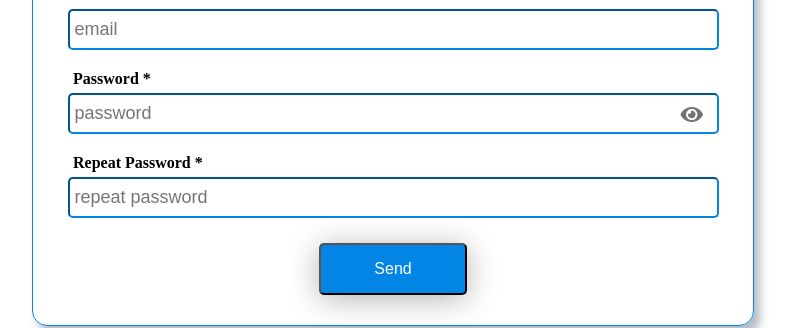
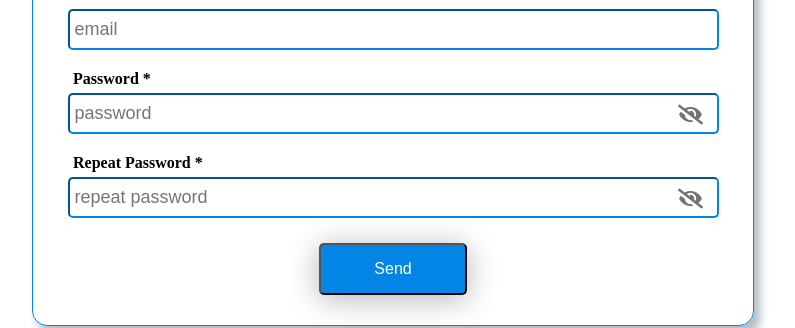
Before and after one commit to nikitonskii/tiny-shop, a React (Create React App) app: page / in a window 1280 px wide. Shown: the part 292-620 px from the top of the page, without its empty margins (247-1042 px from the left). Built offline with nearby package versions, Linux system fonts and the light colour scheme.

Commit message:
refactor / added prettier rules

```diff
--- a/src/App.tsx
+++ b/src/App.tsx
@@ -3,7 +3,7 @@ import logo from './logo.svg';
 import './App.scss';
 import SignIn from './pages/signIn/SignIn';
 
-function App() {
+const App: React.FC = (): JSX.Element => {
   return (
     <div className='App'>
       <img src={logo} className='App-logo' alt='logo' />
--- a/src/components/Button/types.ts
+++ b/src/components/Button/types.ts
@@ -1,5 +1,11 @@
 export interface IButtonProps {
   title: string
-  onAction?: React.MouseEventHandler
-  buttonType?: 'submit' | 'reset' | 'button'
+  onAction?: () => void
+  buttonType?: ButtonTypes
 }
+
+export enum ButtonTypes {
+  submit = 'submit',
+  reset = 'reset',
+  button = 'button'
+}
--- a/src/components/Input/Input.tsx
+++ b/src/components/Input/Input.tsx
@@ -1,6 +1,8 @@
-import React from 'react';
-import './InputStyles.scss';
-import {InputProps} from './types';
+import React, { useState } from "react";
+
+import "./InputStyles.scss";
+
+import { InputProps } from "./types";
 
 const Input: React.FC<InputProps> = ({
   label,
@@ -8,28 +10,41 @@ const Input: React.FC<InputProps> = ({
   isRequired,
   isError,
   onAction,
-  id,
+  name,
   placeholder,
   errorText,
-  onIconAction,
-  leftIcon
+  passwordType,
 }): JSX.Element => {
+  const [isShowPassword, setShowPassword] = useState<boolean>(true);
+  const showPassword = () => setShowPassword(!isShowPassword);
 
   return (
-    <div className='input-container'>
-      <label className='input-label' htmlFor={label}>{label}</label>
+    <div className="input-container">
+      <label className="input-label" htmlFor={label}>
+        {label}
+      </label>
       <input
-        className={isError ? 'input-error' : 'input'}
-        type={type}
-        id={id}
-        required={!!isRequired}
-        onChange={(e: any) => onAction(e)}
+        className={isError ? "error input" : "input"}
+        type={passwordType ? (isShowPassword ? "password" : "text") : type}
+        name={name}
+        required={isRequired}
+        onChange={onAction}
         placeholder={placeholder}
       />
-      {leftIcon ? <span className='input-icon-container' onClick={(e: any) => onIconAction(e)}><i className={`${leftIcon} input-icon`} ></i></span> : null}
-      {isError ? <p className='input-error-text'>{errorText}</p> : null}
+      {passwordType && (
+        <span className="input-icon-container" onClick={showPassword}>
+          <i
+            className={
+              isShowPassword
+                ? "fas fa-eye-slash input-icon"
+                : "fas fa-eye input-icon"
+            }
+          ></i>
+        </span>
+      )}
+      {isError && <p className="input-error-text">{errorText}</p>}
     </div>
-  )
-}
+  );
+};
 
-export default Input
+export default Input;
--- a/src/components/Input/InputStyles.scss
+++ b/src/components/Input/InputStyles.scss
@@ -37,12 +37,7 @@
     font-weight: 600;
   }
 
-  .input-error {
-    width: 100%;
-    border-radius: 5px;
-    height: 35px;
-    font-size: large;
-    padding-left: 5px;
+  .error {
     border-color: $error-color;
     outline: none;
   }
--- a/src/pages/signIn/SignIn.tsx
+++ b/src/pages/signIn/SignIn.tsx
@@ -1,122 +1,114 @@
-import React, { SyntheticEvent, useState, useLayoutEffect } from 'react';
+import React, { useState, useLayoutEffect } from "react";
 
-import './SignInStyles.scss';
-import Input from '../../components/Input/Input';
-import Button from '../../components/Button/Button';
-import { config } from './config';
-import { Fields, ValidationFields, ConfigItem } from './types';
+import "./SignInStyles.scss";
+
+import Input from "../../components/Input/Input";
+import Button from "../../components/Button/Button";
+import { ButtonTypes } from "../../components/Button/types";
+
+import { config } from "./config";
+
+import { Fields, ValidationFields, ConfigItem } from "./types";
+
+import { regExEmail } from "../../utils/validationPatterns";
 
 const SignIn: React.FC = (): JSX.Element => {
-  const [success, setSuccess] = useState<Boolean>(false)
-  const [formFields, setFormFields] = useState<Fields>({})
-  const [isFieldsValid, setIsFieldsValid] = useState<ValidationFields>({})
-  const [isShowPassword, setShowPassword] = useState<Boolean>(true)
+  const [success, setSuccess] = useState<boolean>(false);
+  const [formFields, setFormFields] = useState<Fields>({});
+  const [isFieldsValid, setIsFieldsValid] = useState<ValidationFields>({});
 
   useLayoutEffect(() => {
-    let fields: Fields = {}
-    let validationVars: ValidationFields = {}
-    config.forEach((field) => {
-      const {id} = field
-      if(field.isRequired) {
-        fields = {
-          ...fields,
-          [id]: '',
-        }
-        validationVars = {
-          ...validationVars,
-          [id]: false,
-        }
+    const fields: Fields = {};
+    const validationVars: ValidationFields = {};
+
+    config.forEach((field: ConfigItem) => {
+      const { name } = field;
+
+      if (field.isRequired) {
+        fields[name] = "";
+        validationVars[name] = false;
+      } else {
+        fields[name] = "";
       }
-      else {
-        fields = {
-          ...fields,
-          [id]: '',
-        }
-      }
-    })
-    setFormFields(fields)
-    setIsFieldsValid(validationVars)
-  }, [])
+    });
+
+    setFormFields(fields);
+    setIsFieldsValid(validationVars);
+  }, []);
 
   const onChangeFieldsValue = (e: any) => {
-    const {id, value} = e.target
+    const { name, value } = e.target;
+
     setFormFields({
       ...formFields,
-      [id]: value,
-    })
-  }
+      [name]: value,
+    });
+  };
 
-  const showPassword = () => {
-    setShowPassword(!isShowPassword)
-  }
+  const isValidationError = (config: ConfigItem[]): boolean => {
+    const state: ValidationFields = {};
 
-  const checkFields = (config: ConfigItem[]) => {
-    let state: ValidationFields = {}
     config.forEach((field: ConfigItem) => {
-      if(field.isRequired) {
-        state = {
-          ...state,
-          [field.id]: false,
-        }
+      if (field.isRequired) {
+        state[field.name] = false;
       }
-    })
-    const fields = [...Object.keys(state)]
-    fields.forEach((item) => {
-      if(formFields[item].length) state[item] = false
-      else state[item] = true
-    })
+    });
 
-    setIsFieldsValid(state)
-    return [...Object.values(state)].includes(true)
-  }
+    const fields = [...Object.keys(state)];
+    fields.forEach((field) => {
+      state[field] = !formFields[field].length;
+    });
 
-  const makeFakeRequest = (e: SyntheticEvent) => {
-    e.preventDefault()
-    const checkResult = checkFields(config)
-    if(!checkResult) {
-      setTimeout(() => setSuccess(true), 1000)
+    setIsFieldsValid(state);
+
+    return [...Object.values(state)].includes(true);
+  };
+
+  const makeFakeRequest = () => {
+    const checkResult = isValidationError(config);
+
+    if (!checkResult) {
+      setTimeout(() => setSuccess(true), 1000);
     }
-  }
+  };
 
-  const closePopup = () => setSuccess(false)
+  const closePopup = () => setSuccess(false);
 
   return (
-    <div className='sign-in-container'>
-      <form className='sign-in-form' onSubmit={() => {}}>
-        {config.map((item: ConfigItem) =>
+    <div className="sign-in-container">
+      <form className="sign-in-form" onSubmit={() => {}}>
+        {config.map((item: ConfigItem) => (
           <Input
-            key={item.id}
-            id={item.id}
-            type={isShowPassword ? item.optionalType : item.type}
+            key={item.name}
+            name={item.name}
+            type={item.type}
             label={item.label}
-            isError={isFieldsValid[item.id]}
+            isError={isFieldsValid[item.name]}
             onAction={onChangeFieldsValue}
             isRequired={item.isRequired}
             placeholder={item.placeholder}
             errorText={item.errorText}
-            onIconAction={item.onIconAction ? showPassword : () => {}}
-            leftIcon={item.leftIcon}
+            passwordType={item.passwordType}
           />
-        )}
+        ))}
+        <Button
+          title="Send"
+          onAction={makeFakeRequest}
+          buttonType={ButtonTypes.button}
+        />
+      </form>
+      {success && (
+        <div className="sign-in-popup">
+          <h3>Congrat Champ !! you did it</h3>
           <Button
-            title='Send'
-            onAction={makeFakeRequest}
-            buttonType='submit'
+            buttonType={ButtonTypes.button}
+            onAction={closePopup}
+            title="close me"
           />
-      </form>
-      {success
-        ? <div className='sign-in-popup'>
-            <h3>Congrat Champ !! you did it</h3>
-            <Button
-              buttonType='button'
-              onAction={closePopup}
-              title='close me'
-            />
-          </div>
-        : null
-      }
+        </div>
+      )}
     </div>
-  )
-}
+  );
+};
 
-export default SignIn
+export default SignIn;
--- a/src/pages/signIn/config.ts
+++ b/src/pages/signIn/config.ts
@@ -1,55 +1,47 @@
 export const config = [
   {
-    id: 'firstName',
+    name: 'firstName',
     type: 'text',
     label: 'First name *',
     isError: true,
-    onAction: true,
     isRequired: true,
     placeholder: 'your name',
     errorText: 'this field must be filled',
-    optionalType: 'text',
   },
   {
-    id: 'secondName',
+    name: 'secondName',
     type: 'text',
     label: 'Second name',
-    onAction: true,
     isRequired: false,
     placeholder: 'your second name',
-    optionalType: 'text',
   },
   {
-    id: 'email',
+    name: 'email',
     type: 'email',
     label: 'Email *',
     isError: true,
     isRequired: true,
     placeholder: 'email',
     errorText: 'this field must be filled',
-    optionalType: 'email',
   },
   {
-    id: 'password',
+    name: 'password',
     type: 'password',
     label: 'Password *',
     isError: true,
     isRequired: true,
     placeholder: 'password',
     errorText: 'this field must be filled',
-    onIconAction: true,
-    leftIcon: 'fas fa-eye',
-    optionalType: 'text',
+    passwordType: true,
   },
   {
-    id: 'repeatedPassword',
+    name: 'repeatedPassword',
     type: 'password',
     label: 'Repeat Password *',
     isError: true,
     isRequired: true,
     placeholder: 'repeat password',
     errorText: 'this field must be filled',
-    onIconAction: true,
-    optionalType: 'text',
+    passwordType: true,
   },
 ]
--- a/src/utils/helpers.ts
+++ /dev/null
@@ -1,3 +0,0 @@
-export function capitalizeFirstLetter(str: string) {
-  return str.charAt(0).toUpperCase() + str.slice(1);
-}
```
Also changed, not shown: package.json (+17 -1 lines), src/components/Button/Button.tsx (+10 -13 lines), src/components/Input/types.ts (+4 -5 lines), src/pages/signIn/types.ts (+7 -9 lines), 1 other file (tests, documents, lock files or other folders).
